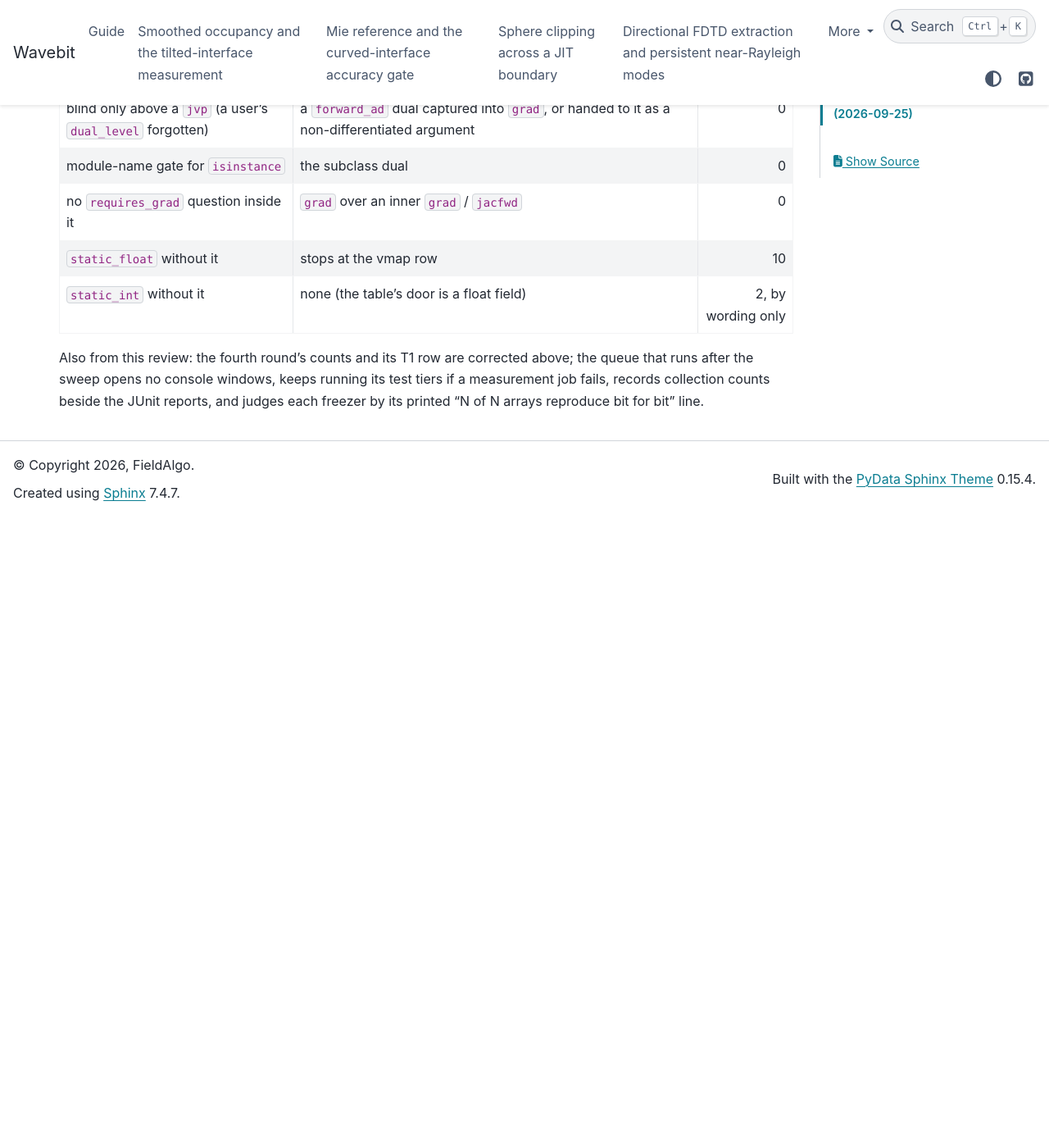
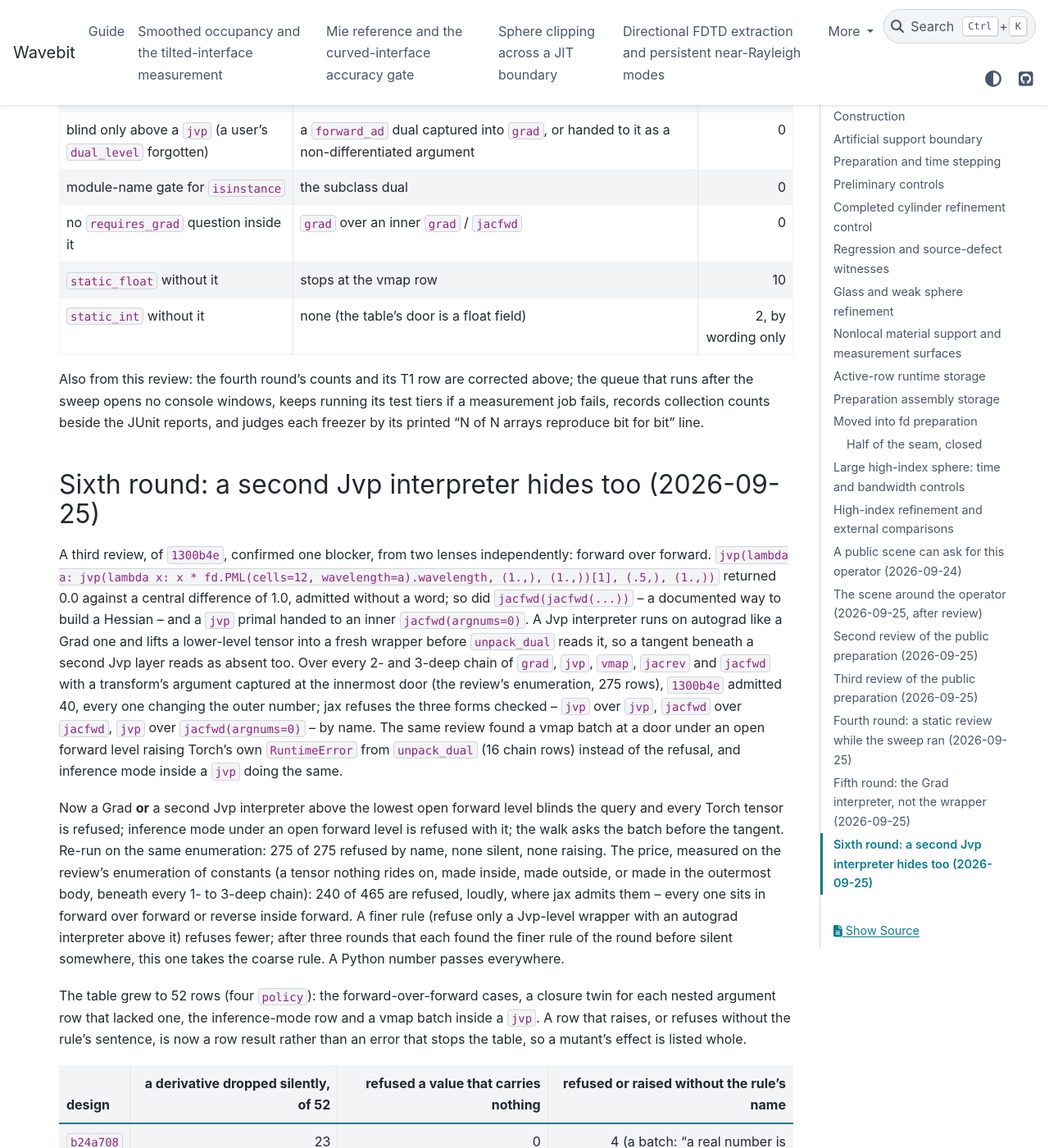
Before and after one commit to fieldalgo/wavebit, a Sphinx documentation site: the page built from docs/fd-symmetric-stencil.md, in a window 1280 px wide and 1400 px high, scrolled down 26565 px. Shown: the whole window at 82% size. Built offline with Sphinx 7.4.7 and the PyData theme 0.15.4, drawn with Linux system fonts in a browser that asks for light colours; before the commit the page ends 27195 px from its top, so only the background shows below that; some of the changed text lies outside the part shown.

Commit message:
fix(fd): a second Jvp interpreter blinds a static door as a Grad one does
A third review of 1300b4e found forward over forward silent:
jvp(lambda a: jvp(lambda x: x * fd.PML(cells=12, wavelength=a).wavelength,
...)) returned 0.0 against a central difference of 1.0, and so did
jacfwd(jacfwd(...)) and a jvp primal handed to an inner
jacfwd(argnums=0). A Jvp interpreter runs on autograd like a Grad one and
hides the forward tangents beneath it the same way. Over the review's
enumeration of 2- and 3-deep chains of grad/jvp/vmap/jacrev/jacfwd with a
transform's argument captured at the door, 1300b4e admitted 40 of 275.

A Grad or a second Jvp interpreter above the lowest open forward level
now blinds the query, and every Torch tensor is refused; inference mode
under an open forward level is refused with it (unpack_dual raised
there); the walk asks the batch before the tangent (unpack_dual of a
batch raised under an open forward level). The same enumeration: 275 of
275 refused by name. The price is loud: 240 of the review's 465 constants,
all in forward over forward or reverse inside forward, are refused where
jax admits them.

The table grows to 52 rows (four policy), and a row that raises or refuses
without the rule's sentence is recorded as a result instead of stopping
the table. Silent drops on it: b24a708 23, d46935a 2, a666d40 11,
1300b4e 4, this 0. Thirteen source mutants each turn table rows or door
tests, every turned row listed; static_int's arm by wording only.

Co-Authored-By: Claude Opus 5.5 <noreply@anthropic.com>

```diff
--- a/docs/fd-symmetric-stencil.md
+++ b/docs/fd-symmetric-stencil.md
@@ -1101,7 +1101,8 @@ returns 1.0 with no door and 0.0 when the door reads `float(a)`; jax refuses the
 program by name. For `jacfwd` over `jacrev` -- the pattern `torch.func.hessian` is built
 on -- `a666d40` had turned `d46935a`'s loud refusal into this silent zero.
 
-`torch_carried` now asks the stack before it asks the value: when a forward level is open
+`torch_carried` now asks the stack before it asks the value (the sixth round below found
+a second Jvp interpreter hides as a Grad one does): when a forward level is open
 and a Grad interpreter sits above the lowest forward level -- any Grad layer when no `jvp`
 interpreter exists (a user's `dual_level` or `linearize`, beneath every interpreter), else
 one above the lowest `jvp` -- no tangent can be seen, and every Torch tensor is refused.
@@ -1112,8 +1113,9 @@ adopted. The price is loud: under `torch.func.hessian`, or a constant captured i
 `grad` inside a `jvp`, a static field handed a tensor that carries nothing is refused
 where jax admits it, and a Python number is the spelling that passes.
 
-The table grew to 39 rows -- every nested row now also passes its value by closure -- with
-three `policy` rows, refused by choice although nothing rides on them:
+The table grew to 39 rows -- the nested cases the review found, also by closure (five
+nested argument rows had no closure twin until the sixth round) -- with three `policy`
+rows, refused by choice although nothing rides on them:
 
 | design | a derivative dropped silently | refused a value that carries nothing |
 | --- | ---: | ---: |
@@ -1142,3 +1144,63 @@ Also from this review: the fourth round's counts and its T1 row are corrected ab
 queue that runs after the sweep opens no console windows, keeps running its test tiers if
 a measurement job fails, records collection counts beside the JUnit reports, and judges
 each freezer by its printed "N of N arrays reproduce bit for bit" line.
+
+## Sixth round: a second Jvp interpreter hides too (2026-09-25)
+
+A third review, of `1300b4e`, confirmed one blocker, from two lenses independently:
+forward over forward. `jvp(lambda a: jvp(lambda x: x * fd.PML(cells=12,
+wavelength=a).wavelength, (1.,), (1.,))[1], (.5,), (1.,))` returned 0.0 against a central
+difference of 1.0, admitted without a word; so did `jacfwd(jacfwd(...))` -- a documented
+way to build a Hessian -- and a `jvp` primal handed to an inner `jacfwd(argnums=0)`. A Jvp
+interpreter runs on autograd like a Grad one and lifts a lower-level tensor into a fresh
+wrapper before `unpack_dual` reads it, so a tangent beneath a second Jvp layer reads as
+absent too. Over every 2- and 3-deep chain of `grad`, `jvp`, `vmap`, `jacrev` and `jacfwd`
+with a transform's argument captured at the innermost door (the review's enumeration,
+275 rows), `1300b4e` admitted 40, every one changing the outer number; jax refuses the
+three forms checked -- `jvp` over `jvp`, `jacfwd` over `jacfwd`, `jvp` over
+`jacfwd(argnums=0)` -- by name. The same review found a vmap batch at a door under an open forward level
+raising Torch's own `RuntimeError` from `unpack_dual` (16 chain rows) instead of the
+refusal, and inference mode inside a `jvp` doing the same.
+
+Now a Grad **or** a second Jvp interpreter above the lowest open forward level blinds the
+query and every Torch tensor is refused; inference mode under an open forward level is
+refused with it; the walk asks the batch before the tangent. Re-run on the same
+enumeration: 275 of 275 refused by name, none silent, none raising. The price, measured
+on the review's enumeration of constants (a tensor nothing rides on, made inside, made
+outside, or made in the outermost body, beneath every 1- to 3-deep chain): 240 of 465 are
+refused, loudly, where jax admits them -- every one sits in forward over forward or
+reverse inside forward. A finer rule (refuse only a Jvp-level wrapper with an autograd
+interpreter above it) refuses fewer; after three rounds that each found the finer rule of
+the round before silent somewhere, this one takes the coarse rule. A Python number passes
+everywhere.
+
+The table grew to 52 rows (four `policy`): the forward-over-forward cases, a closure twin
+for each nested argument row that lacked one, the inference-mode row and a vmap batch
+inside a `jvp`. A row that raises, or refuses without the rule's sentence, is now a row
+result rather than an error that stops the table, so a mutant's effect is listed whole.
+
+| design | a derivative dropped silently, of 52 | refused a value that carries nothing | refused or raised without the rule's name |
+| --- | ---: | ---: | ---: |
+| `b24a708` | 23 | 0 | 4 (a batch: "a real number is needed") |
+| `d46935a` | 2 | 6 | 0 |
+| `a666d40` | 11 | 2 | 2 (`unpack_dual` raised) |
+| `1300b4e` | 4 | 0 | 2 (`unpack_dual` raised) |
+| now | 0 | 0 | 0 |
+
+Mutants, each alone, restored and SHA-checked, every turned row listed:
+
+| mutant | table rows it turns | door tests failed |
+| --- | --- | ---: |
+| no tangent question | 6: the `forward_ad` dual, its subclass, captured into `vmap` and under `vmap(in_dims=None)`; the `jvp` primal; the `jacfwd` argument | 12 |
+| no batch question | 3: the vmap batch, captured into `grad`, inside `jvp` | 12 |
+| tangent asked before the batch | the vmap batch inside `jvp` (raises) | 0 |
+| no walk | 2: `grad` over an inner `grad` / `jacfwd` given the leaf as a non-differentiated argument | 0 |
+| no blind-stack rule | 18: thirteen where a tangent sits beneath a Grad or a second Jvp layer, the four policy rows, the inference row | 0 |
+| blind whenever a Grad or Jvp interpreter is on the stack | 4 admits: the `jacfwd(argnums=0)` second argument, `jacrev(jacfwd)`, a tensor made inside `jvp`, a `grad`-wrapped constant inside `jvp` | 0 |
+| Grad only (`1300b4e`) | 5: the forward-over-forward rows | 0 |
+| a user `dual_level` forgotten | 2: a `forward_ad` dual captured into `grad` or handed to it | 0 |
+| no inference-mode check | the inference row (raises) | 0 |
+| module-name gate | the subclass dual | 0 |
+| no `requires_grad` question inside it | 2: `grad` over an inner `grad` / `jacfwd` | 0 |
+| `static_float` without it | 31 | 10 |
+| `static_int` without it | none (the table's door is a float field) | 2, by wording only |
```
Also changed, not shown: 2 other files.
